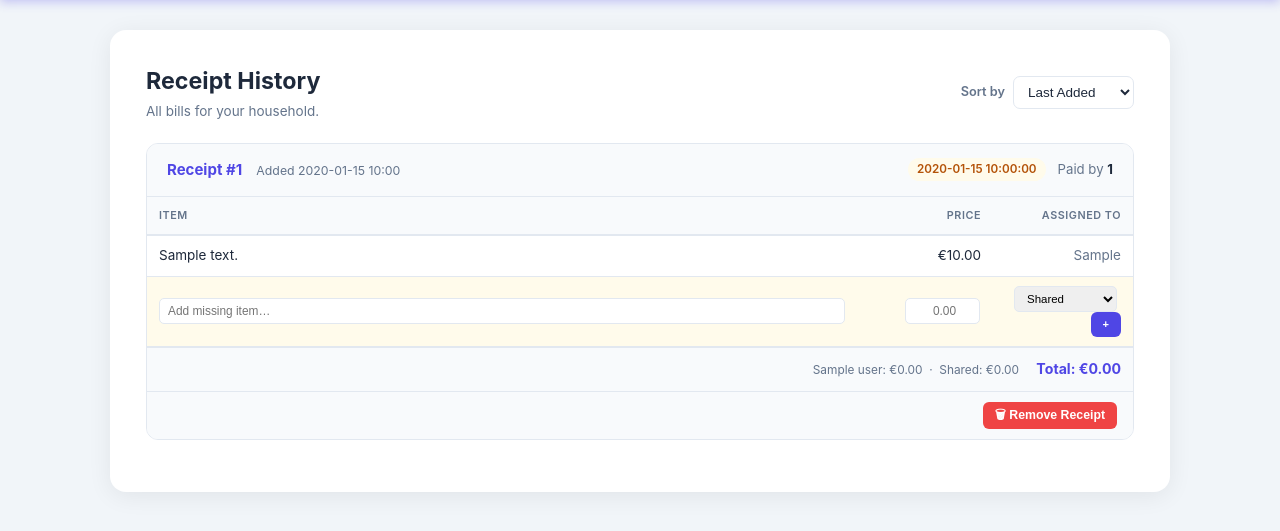
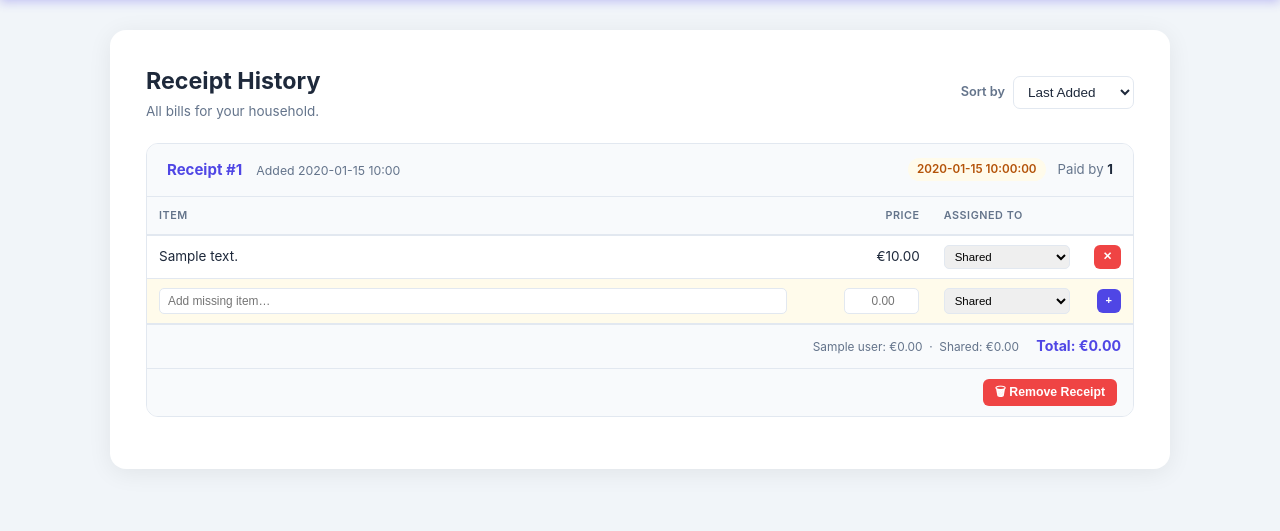
Before and after one commit to resilere/bill_split_app, a Flask app: page /history in a window 1280 px wide. Shown: the part 56-587 px from the top of the page. Run offline with Flask 3, Linux system fonts and the light colour scheme; a user stored in the database is signed in; a database or web service that is not in the repository returns one stand-in record (values such as "Sample title"); parts of the project's set-up code (start-up, migrations or seed data) failed here and were passed over; some libraries are stand-ins or nearby versions.

Commit message:
Add per-item edit and remove on the History page
Each saved item can now be reassigned inline (a dropdown that auto-saves)
or removed individually, instead of only being able to delete a whole
receipt. Both actions are scoped to the current household, keep
receipts.total in sync, and are CSRF-protected. History already supported
viewing and adding items; this completes item-level management.

```diff
--- a/app.py
+++ b/app.py
@@ -879,12 +879,13 @@
     items_by_receipt = {rid: [] for rid in receipt_ids}
     if receipt_ids:
         cursor.execute(
-            'SELECT receipt_id, description, price, assigned_to FROM items WHERE receipt_id = ANY(%s)',
+            'SELECT id, receipt_id, description, price, assigned_to FROM items WHERE receipt_id = ANY(%s) ORDER BY id',
             (receipt_ids,)
         )
         for row in cursor.fetchall():
             items_by_receipt[row['receipt_id']].append(
-                {'description': row['description'], 'assigned_to': row['assigned_to'], 'price': float(row['price'])}
+                {'id': row['id'], 'description': row['description'],
+                 'assigned_to': row['assigned_to'], 'price': float(row['price'])}
             )
 
     bills_history = []
@@ -983,6 +984,82 @@
         flash(f'Error adding item: {e}')
 
     return redirect(url_for('history'))
+
+
+def _recompute_receipt_total(cursor, receipt_id):
+    """Keep receipts.total in sync after item changes (excludes 'excluded' items)."""
+    cursor.execute(
+        "SELECT COALESCE(SUM(price), 0) AS t FROM items "
+        "WHERE receipt_id = %s AND assigned_to <> 'excluded'",
+        (receipt_id,)
+    )
+    total = cursor.fetchone()['t']
+    cursor.execute('UPDATE receipts SET total = %s WHERE id = %s', (total, receipt_id))
+
+
+def _item_receipt_in_group(cursor, item_id, group_id):
+    """Return the item's receipt_id if it belongs to this household, else None."""
+    cursor.execute(
+        'SELECT i.receipt_id FROM items i JOIN receipts r ON r.id = i.receipt_id '
+        'WHERE i.id = %s AND r.group_id = %s',
+        (item_id, group_id)
+    )
+    row = cursor.fetchone()
+    return row['receipt_id'] if row else None
+
+
+@app.route('/remove_item', methods=['POST'])
+@login_required
+def remove_item():
+    db = None
+    try:
+        item_id = request.form.get('item_id')
+        db = get_db()
+        cursor = get_cursor()
+        receipt_id = _item_receipt_in_group(cursor, item_id, current_user.group_id)
+        if receipt_id is None:
+            flash('Item not found.')
+            return redirect(url_for('history'))
+        cursor.execute('DELETE FROM items WHERE id = %s', (item_id,))
+        _recompute_receipt_total(cursor, receipt_id)
+        db.commit()
+        flash('Item removed.')
+    except Exception as e:
+        if db:
+            db.rollback()
+        flash(f'Error removing item: {e}')
+    return redirect(url_for('history'))
+
+
+@app.route('/update_item', methods=['POST'])
+@login_required
+def update_item():
+    """Reassign a single item to a different member, shared, or excluded."""
+    db = None
+    try:
+        item_id = request.form.get('item_id')
+        assigned_to = request.form.get('assigned_to')
+        db = get_db()
+        cursor = get_cursor()
+        receipt_id = _item_receipt_in_group(cursor, item_id, current_user.group_id)
+        if receipt_id is None:
+            flash('Item not found.')
+            return redirect(url_for('history'))
+        cursor.execute('SELECT id FROM users WHERE group_id = %s', (current_user.group_id,))
+        valid = {row['id'] for row in cursor.fetchall()}
+        if assigned_to not in valid and assigned_to not in ('shared', 'excluded'):
+            flash('Invalid assignment.')
+            return redirect(url_for('history'))
+        cursor.execute('UPDATE items SET assigned_to = %s WHERE id = %s', (assigned_to, item_id))
+        _recompute_receipt_total(cursor, receipt_id)
+        db.commit()
+        flash('Item updated.')
+    except Exception as e:
+        if db:
+            db.rollback()
+        flash(f'Error updating item: {e}')
+    return redirect(url_for('history'))
+
 
 @app.route('/manual_payment', methods=['GET', 'POST'])
 @login_required
--- a/templates/history.html
+++ b/templates/history.html
@@ -54,7 +54,8 @@
           <tr>
             <th>Item</th>
             <th class="text-right" style="width:100px;">Price</th>
-            <th class="text-right" style="width:140px;">Assigned To</th>
+            <th style="width:150px;">Assigned To</th>
+            <th style="width:44px;"></th>
           </tr>
         </thead>
         <tbody>
@@ -62,7 +63,28 @@
           <tr>
             <td>{{ item.description }}</td>
             <td class="text-right">€{{ "%.2f"|format(item.price) }}</td>
-            <td class="text-right" style="text-transform:capitalize; color:var(--text-muted);">{{ item.assigned_to }}</td>
+            <td>
+              <form action="{{ url_for('update_item') }}" method="POST" style="margin:0;">
+                <input type="hidden" name="csrf_token" value="{{ csrf_token() }}">
+                <input type="hidden" name="item_id" value="{{ item.id }}">
+                <select name="assigned_to" onchange="this.form.submit()"
+                        style="width:100%; padding:4px 6px; border:1px solid var(--border); border-radius:5px; font-size:0.85em;">
+                  <option value="shared" {% if item.assigned_to == 'shared' %}selected{% endif %}>Shared</option>
+                  {% for u in all_users %}
+                  <option value="{{ u.id }}" {% if item.assigned_to == u.id %}selected{% endif %}>{{ u.name }}</option>
+                  {% endfor %}
+                  <option value="excluded" {% if item.assigned_to == 'excluded' %}selected{% endif %}>Excluded</option>
+                </select>
+              </form>
+            </td>
+            <td class="text-right">
+              <form action="{{ url_for('remove_item') }}" method="POST" style="margin:0;"
+                    onsubmit="return confirm('Remove this item?');">
+                <input type="hidden" name="csrf_token" value="{{ csrf_token() }}">
+                <input type="hidden" name="item_id" value="{{ item.id }}">
+                <button type="submit" class="btn btn-danger btn-sm" title="Remove item" style="padding:4px 9px;">✕</button>
+              </form>
+            </td>
           </tr>
           {% endfor %}
 
@@ -75,19 +97,21 @@
                          style="width:95%; padding:5px 8px; border:1px solid var(--border); border-radius:5px; font-size:0.88em;"></td>
               <td><input type="number" step="0.01" name="price" placeholder="0.00" required
                          style="width:75px; text-align:right; padding:5px 8px; border:1px solid var(--border); border-radius:5px; font-size:0.88em;"></td>
-              <td style="text-align:right;">
-                <select name="assigned_to" style="padding:5px 8px; border:1px solid var(--border); border-radius:5px; font-size:0.85em; margin-right:4px;">
+              <td>
+                <select name="assigned_to" style="width:100%; padding:5px 6px; border:1px solid var(--border); border-radius:5px; font-size:0.85em;">
                   <option value="shared">Shared</option>
                   {% for u in all_users %}<option value="{{ u.id }}">{{ u.name }}</option>{% endfor %}
                 </select>
-                <button type="submit" class="btn btn-primary btn-sm">+</button>
+              </td>
+              <td class="text-right">
+                <button type="submit" class="btn btn-primary btn-sm" title="Add item" style="padding:4px 9px;">+</button>
               </td>
             </form>
           </tr>
         </tbody>
         <tfoot>
           <tr>
-            <td colspan="3" class="text-right" style="padding:10px 12px;">
+            <td colspan="4" class="text-right" style="padding:10px 12px;">
               <span style="color:var(--text-muted); font-weight:400; font-size:0.88em; margin-right:14px;">
                 {% for u in all_users %}
                 {{ u.name }}: €{{ "%.2f"|format(receipt.totals_by_user.get(u.id, 0)) }}
```
